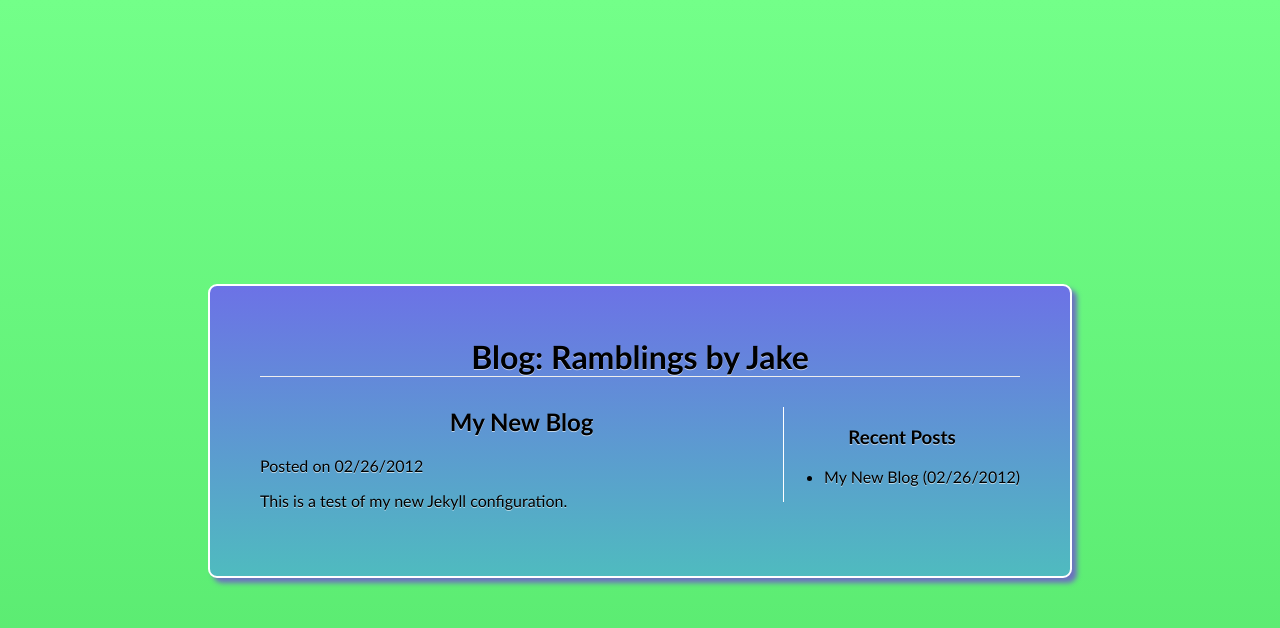
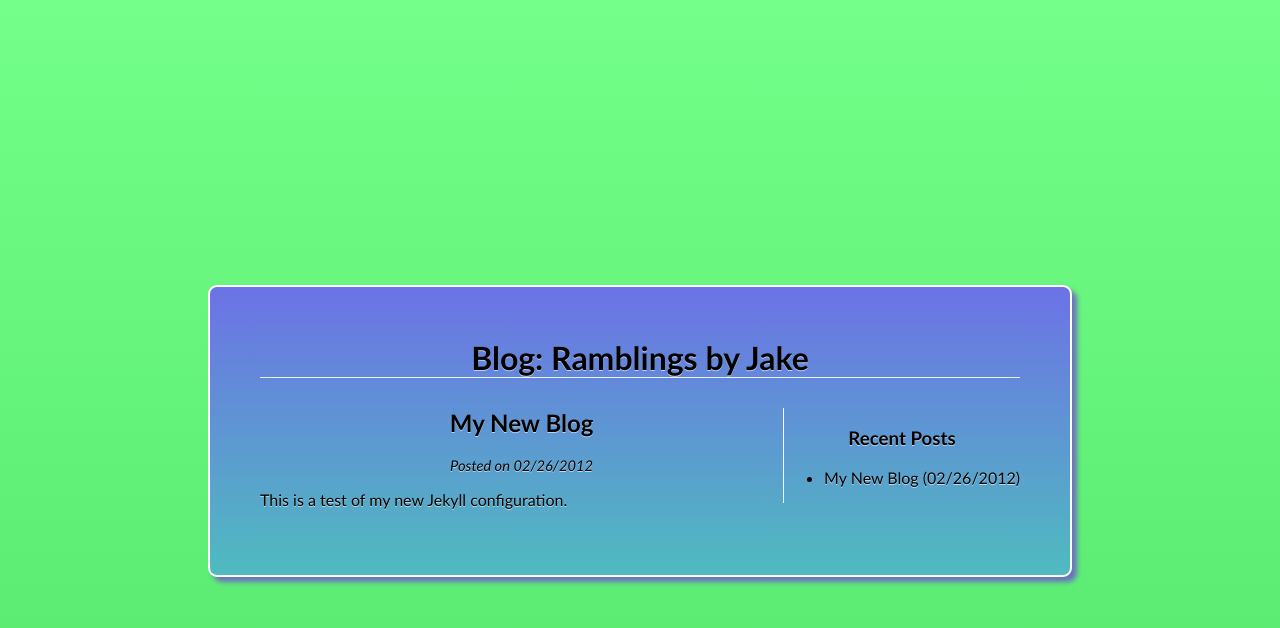
Before and after one commit to jhartz/jhartz.github.com, a Jekyll site: the page built from _posts/2012-02-26-test.markdown, in a window 1280 px wide. Shown: the top 628 px of the page. Built offline with Jekyll 4.4.1, drawn with Linux system fonts in a browser that asks for light colours.

Commit message:
Fixed timestamp formatting

```diff
--- a/_layouts/post.html
+++ b/_layouts/post.html
@@ -13,7 +13,7 @@ atomfeed: 1
                 </ul>
             </div>{% endunless %}{% unless page.noextra %}
             <h2>{{ page.title | escape }}</h2>
-            <p>Posted on {{ page.date | date: '%m/%d/%Y' }}</p>{% endunless %}
+            <p class="timestamp">Posted on {{ page.date | date: '%m/%d/%Y' }}</p>{% endunless %}
 
 {{ content }}
 {% unless page.noextra %}
--- a/style.css
+++ b/style.css
@@ -17,6 +17,10 @@ body {
     background-image: -moz-linear-gradient(100% 100% 90deg, rgb(82,228,105), rgb(115,255,137));
 }
 
+p {
+    text-align: left;
+}
+
 article {
     text-align: left;
 }
@@ -25,10 +29,15 @@ article h2 {
     margin-bottom: 0;
 }
 
+p.timestamp {
+    font-style: italic;
+    font-size: 11pt;
+    text-align: center;
+}
+
 article p.timestamp {
-    font-style: italic;
     margin: 10px;
-    font-size: 11pt;
+    text-align: left;
 }
 
 a, a:visited {
@@ -85,10 +94,6 @@ div.topleftnav {
     margin: 13px 0;
 }
 
-p {
-    text-align: left;
-}
-
 #bigtable {
     width: 100%;
     height: 100%;
```
